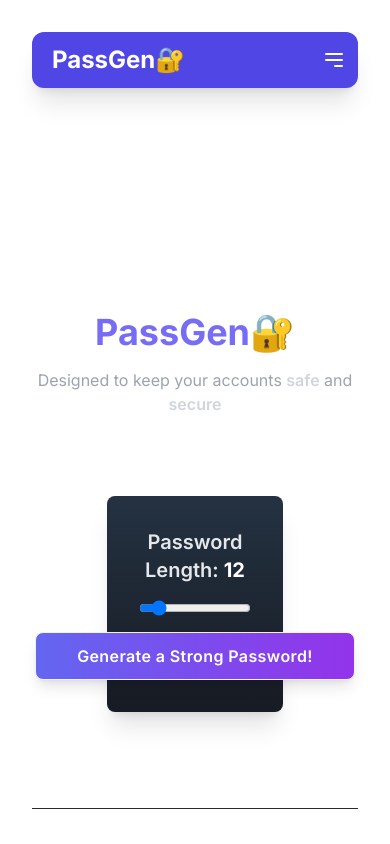
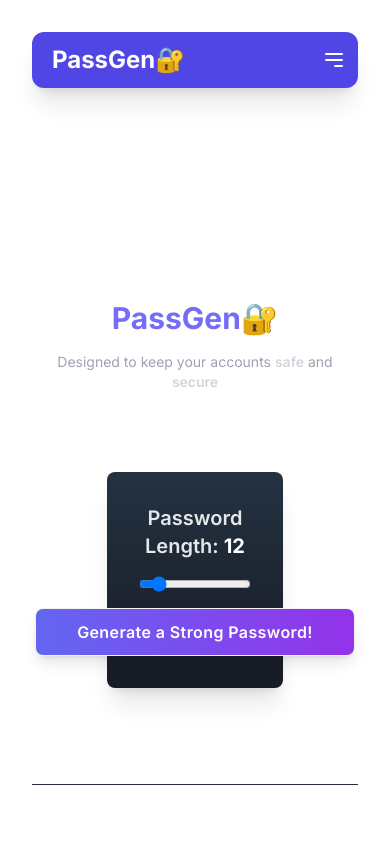
Before and after one commit to yashmandi/password-gen, a React (Vite) app: page / in a window 390 px wide. Shown: the top 844 px of the page. Built offline with nearby package versions, Linux system fonts and the light colour scheme.

Commit message:
hero responsive

```diff
--- a/src/pages/Home.jsx
+++ b/src/pages/Home.jsx
@@ -11,17 +11,17 @@ const Home = () => {
     <div className="flex flex-col min-h-screen">
       {" "}
       <Navbar />
-      <div>
-        <p className="text-4xl pt-16 font-bold text-center mt-10 text-white">
+      <div className="text-center px-4 sm:px-0">
+        <p className="text-3xl sm:text-4xl pt-16 font-bold mt-10 text-white">
           Instantly generate a strong, random
           <br />
           password with{" "}
-          <span className="text-[#766cf6] hover:text-indigo-400 font-extrabold  transition cursor-default">
+          <span className="text-[#766cf6] hover:text-indigo-400 font-extrabold transition cursor-default">
             PassGen
           </span>
           🔐
         </p>
-        <p className="text-md text-center mt-4 text-gray-400">
+        <p className="text-sm sm:text-md mt-4 text-gray-400">
           Designed to keep your accounts{" "}
           <span className="text-gray-300 font-semibold">safe</span> and{" "}
           <span className="text-gray-300 font-semibold">secure</span>
@@ -34,7 +34,7 @@ const Home = () => {
       <Section />
       <hr className="border-[#29283c] mt-20" />
       <BlogSection />
-      <hr className="border-[#29283c] mt-8" />
+      <hr className="border-[#29283c] mt-" />
 
       <Faq />
       <div className="mt-40 border-t border-gray-700">
```
